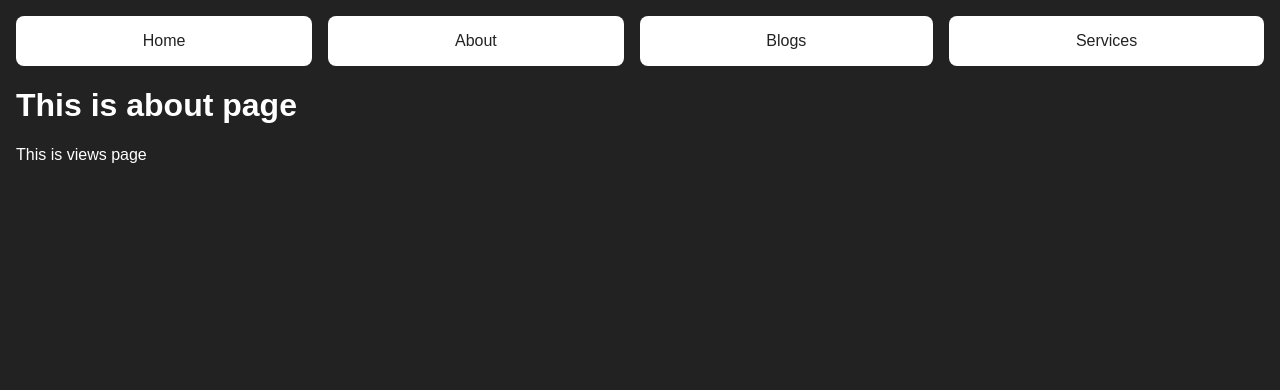
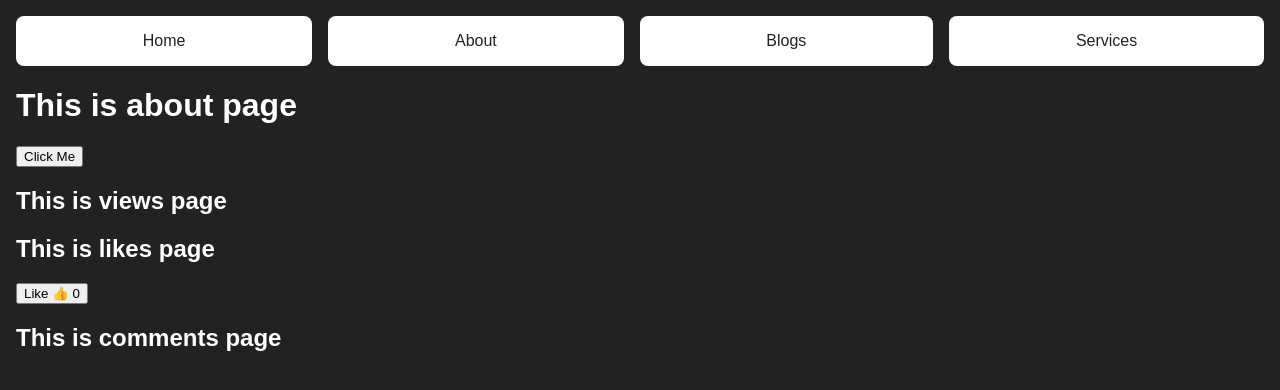
Before and after one commit to himanshu10rawat/next.js-complete-course, a Next.js app: page /about in a window 1280 px wide. Shown: the top 390 px of the page. Built offline with nearby package versions, Linux system fonts and the light colour scheme.

Commit message:
client component vs server component

```diff
--- a/app/about/page.js
+++ b/app/about/page.js
@@ -1,3 +1,4 @@
+import ClickMeButton from "@/components/ClickMeButton";
 import Comments from "@/components/Comments";
 import Likes from "@/components/Likes";
 import Loading from "@/components/Loading";
@@ -16,6 +17,7 @@ export default function About() {
   return (
     <>
       <h1>This is about page</h1>
+      <ClickMeButton />
       <Suspense fallback={<Loading>Views...</Loading>}>
         <Views />
       </Suspense>
--- /dev/null
+++ b/components/ClickMeButton.js
@@ -0,0 +1,9 @@
+"use client";
+
+export default function ClickMeButton() {
+  return (
+    <button type="button" onClick={() => console.log("Clicked")}>
+      Click Me
+    </button>
+  );
+}
--- a/components/Comments.js
+++ b/components/Comments.js
@@ -1,7 +1,7 @@
-import { cookies } from "next/headers";
+// import { cookies } from "next/headers";
 
 export default async function Comments() {
-  cookies();
-  await new Promise((resolve) => setTimeout(resolve, 15000));
-  return <div>This is comments page</div>;
+  // cookies();
+  // await new Promise((resolve) => setTimeout(resolve, 15000));
+  return <h2>This is comments page</h2>;
 }
--- a/components/Likes.js
+++ b/components/Likes.js
@@ -1,7 +1,18 @@
-import { cookies } from "next/headers";
+// import { cookies } from "next/headers";
+"use client";
 
-export default async function Likes() {
-  cookies();
-  await new Promise((resolve) => setTimeout(resolve, 10000));
-  return <div>This is likes page</div>;
+import { useState } from "react";
+
+export default function Likes() {
+  const [likeCount, setLikeCount] = useState(0);
+  // cookies();
+  // await new Promise((resolve) => setTimeout(resolve, 10000));
+  return (
+    <>
+      <h2>This is likes page</h2>
+      <button type="button" onClick={() => setLikeCount((prev) => prev + 1)}>
+        Like 👍 {likeCount}
+      </button>
+    </>
+  );
 }
--- a/components/Views.js
+++ b/components/Views.js
@@ -1,7 +1,7 @@
-import { cookies } from "next/headers";
+// import { cookies } from "next/headers";
 
 export default async function Views() {
-  cookies();
-  await new Promise((resolve) => setTimeout(resolve, 5000));
-  return <div>This is views page</div>;
+  // cookies();
+  // await new Promise((resolve) => setTimeout(resolve, 5000));
+  return <h2>This is views page</h2>;
 }
```
